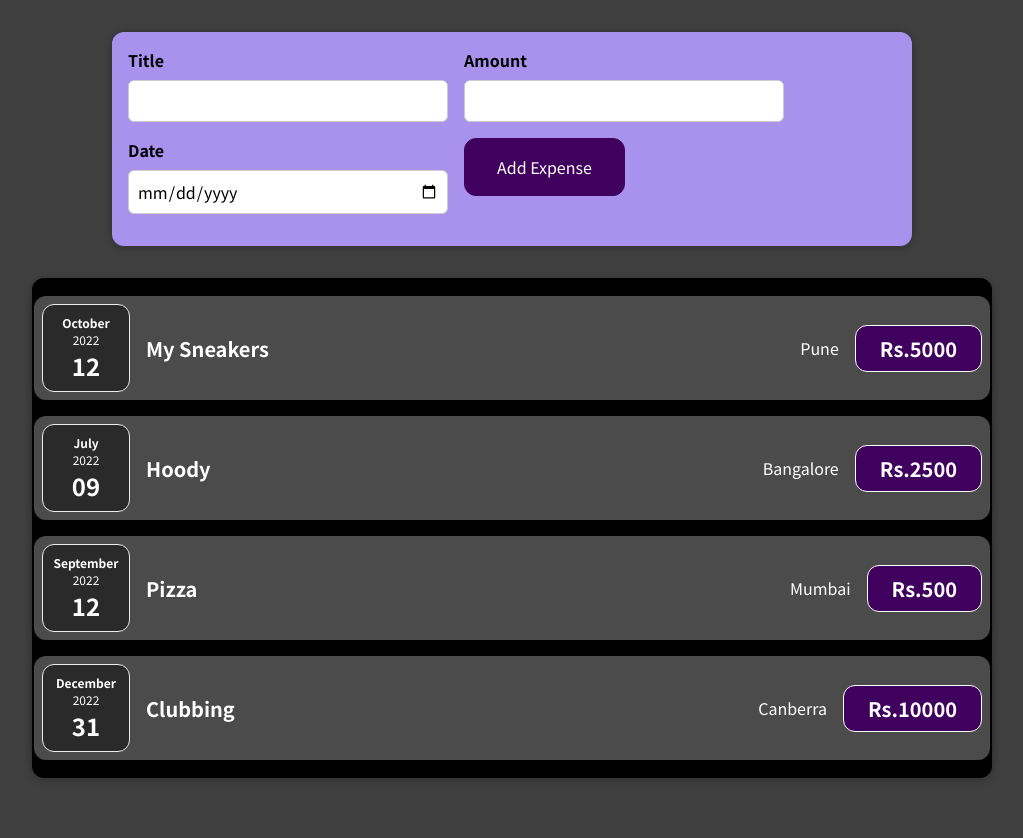
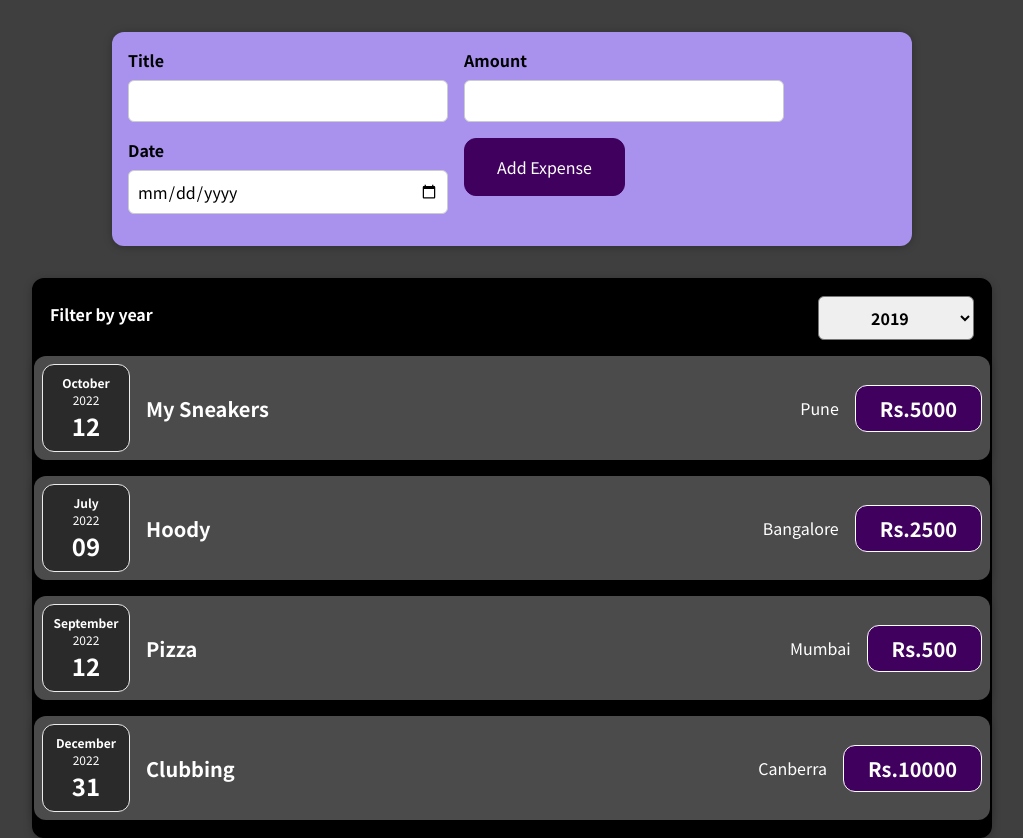
Before and after one commit to muzammilshaikh12/Advanced-React, a React (Create React App) app: page / in a window 1280 px wide. Shown: the whole page, without its empty margins (128-1151 px from the left). Before the commit the page ends 800 px from the top, so only its background shows below. Built offline with nearby package versions, Linux system fonts and the light colour scheme.

Commit message:
Adding Filters

```diff
--- /dev/null
+++ b/src/components/Expenses/ExpenseFilter.css
@@ -0,0 +1,24 @@
+.expenses-filter {
+    color: white;
+    padding: 0 1rem;
+  }
+
+  .expenses-filter__control {
+    display: flex;
+    width: 100%;
+    align-items: center;
+    justify-content: space-between;
+    margin: 1rem 0;
+  }
+
+  .expenses-filter label {
+    font-weight: bold;
+    margin-bottom: 0.5rem;
+  }
+
+  .expenses-filter select {
+    font: inherit;
+    padding: 0.5rem 3rem;
+    font-weight: bold;
+    border-radius: 6px;
+  }
--- /dev/null
+++ b/src/components/Expenses/ExpenseFilter.js
@@ -0,0 +1,27 @@
+import React, {useState}  from "react";
+
+import './ExpenseFilter.css'
+
+const  ExpensesFilter = (props) => {
+    const [selectedYear,updatedYear] = useState('2019')
+ const dropDownChangeHandler = (event) => {
+    props.onFilterChange(event.target.value)
+    updatedYear(event.target.value)
+ }
+
+  return (
+    <div className='expenses-filter'>
+    <div className='expenses-filter__control'>
+      <label>Filter by year</label>
+      <select value={selectedYear} onChange={dropDownChangeHandler}>
+        <option value='2022'>2022</option>
+        <option value='2021'>2021</option>
+        <option value='2020'>2020</option>
+        <option value='2019'>2019</option>
+      </select>
+    </div>
+  </div>
+  );
+}
+
+export default ExpensesFilter;
--- a/src/components/Expenses/ExpenseItem.js
+++ b/src/components/Expenses/ExpenseItem.js
@@ -7,6 +7,8 @@
 import ExpenseDetails from './ExpenseDetails'
 
 import Card from '../UI/Card'
+
+
 
 const ExpenseItem = (props) => {
     // const [title,setTitle] = useState(props.title)
--- a/src/components/Expenses/Expenses.js
+++ b/src/components/Expenses/Expenses.js
@@ -4,9 +4,16 @@
 
 import Card from '../UI/Card'
 
+import ExpenseFilter from './ExpenseFilter'
+
 const Expenses = (expenseArray) => {
+  const FilterHandler = (props) => {
+    console.log(props)
+  }
   return (
-    <Card className="expenses">
+    <div>
+     <Card className="expenses">
+      <ExpenseFilter onFilterChange = {FilterHandler}/>
       <ExpenseItem
         title={expenseArray.items[0].title}
         amount={expenseArray.items[0].amount}
@@ -32,6 +39,7 @@
         location={expenseArray.items[3].location}
       />
     </Card>
+    </div>
   );
 }
 
```
